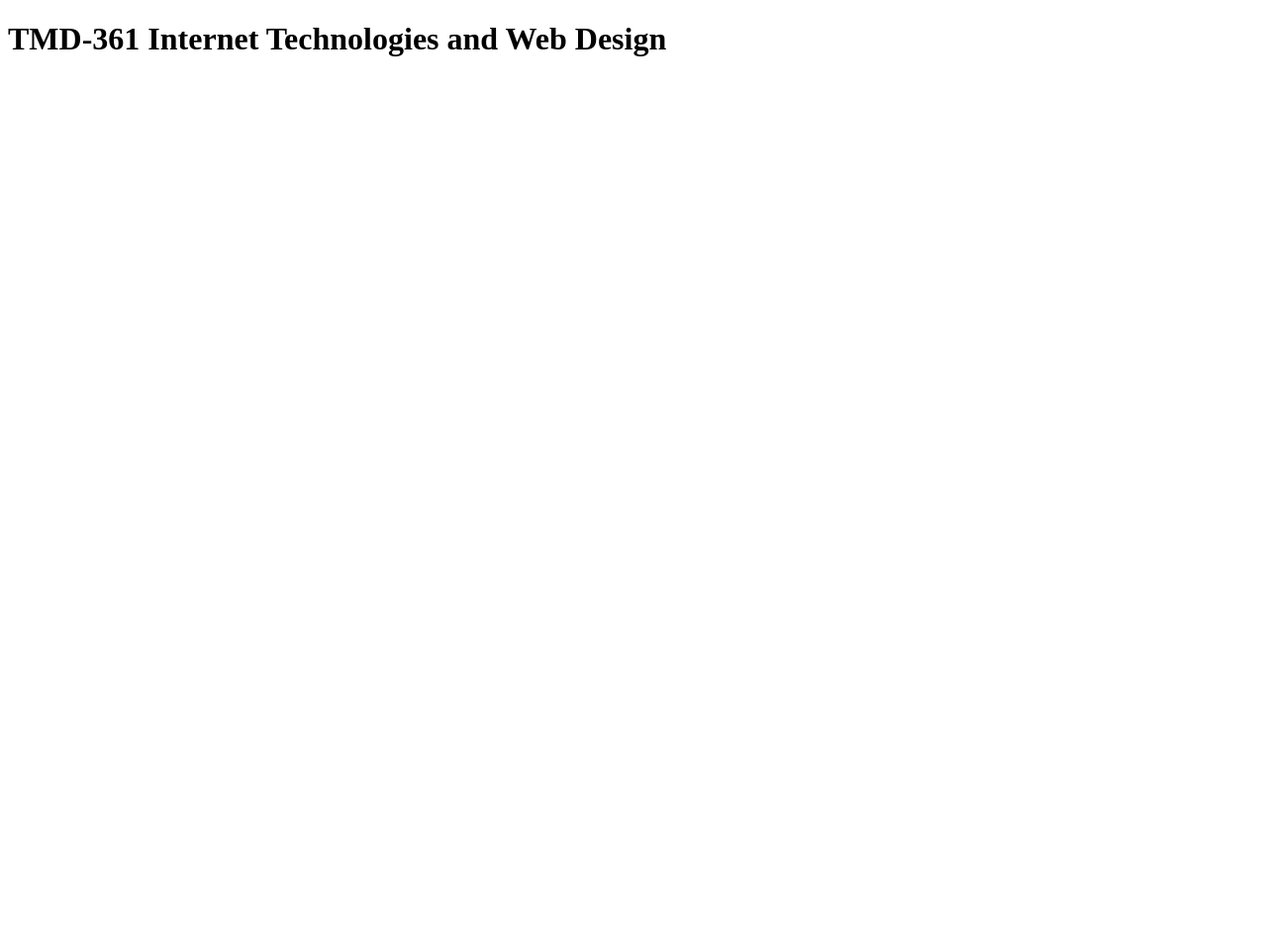
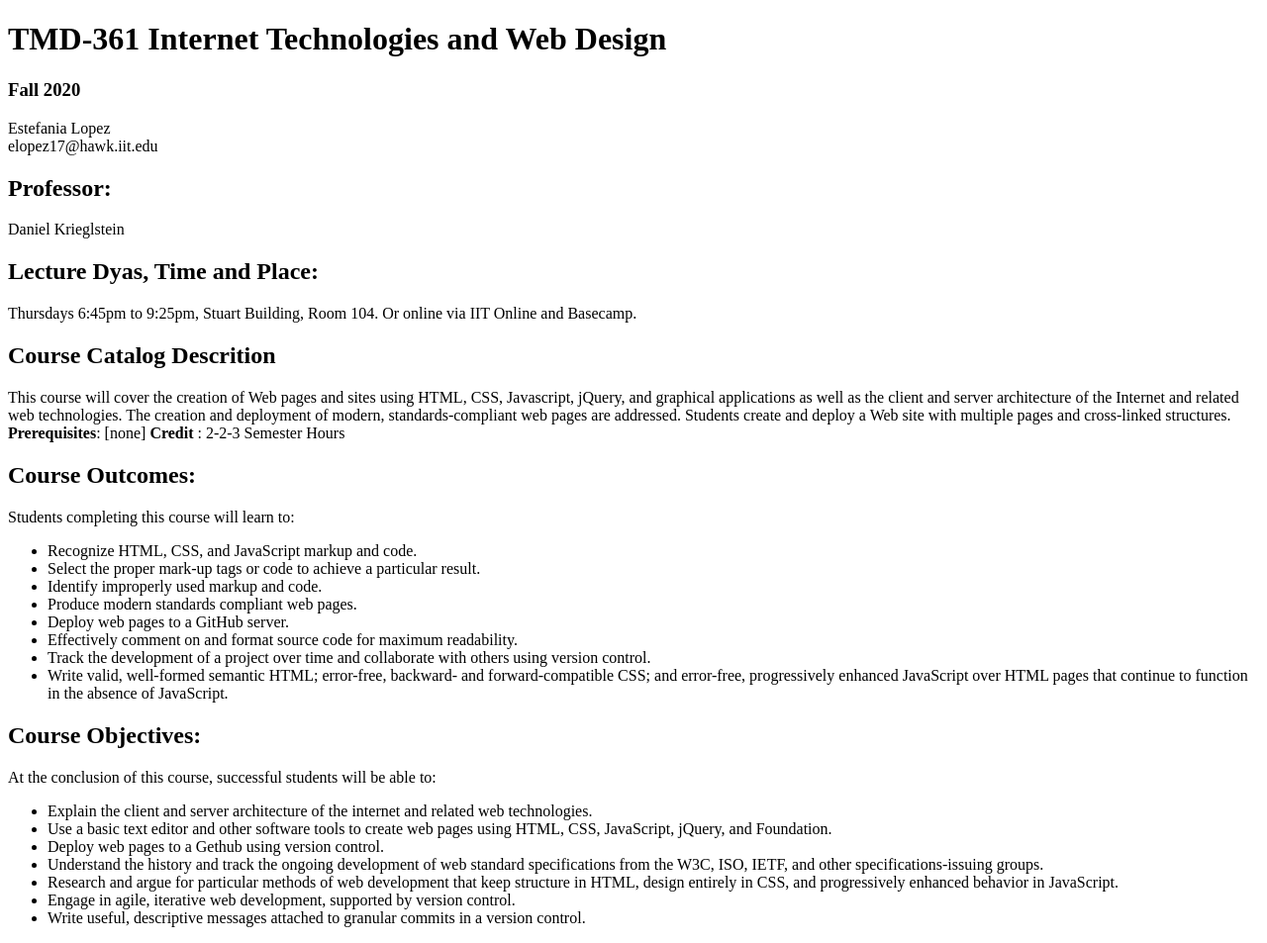
Before and after one commit to estefania-ai/ITMD361-lab2, a plain HTML site: page index.html in a window 1280 px wide. Shown: the whole page at 99% size. Before the commit the page ends 800 px from the top, so only its background shows below. Drawn offline with Linux system fonts and the light colour scheme.

Commit message:
updated course info in index

```diff
--- a/index.html
+++ b/index.html
@@ -1,10 +1,53 @@
 <!DOCTYPE html>
 <html lang="en">
 <head>
-  <meta charset="UTF-8">
+  <meta charset="UTF-8" >
   <title>ITMD-361 Internet Technologies and Web Design</title>
 </head>
 <body>
 <h1>TMD-361 Internet Technologies and Web Design</h1>
+<h3>Fall 2020</h3>
+<p>Estefania Lopez <br> elopez17@hawk.iit.edu</p>
+<h2>Professor:</h2>
+<p>Daniel Krieglstein</p>
+<h2>Lecture Dyas, Time and Place:</h2>
+<p> Thursdays 6:45pm to 9:25pm, Stuart Building, Room 104. Or online via IIT Online and Basecamp.</p>
+<h2>Course Catalog Descrition </h2>
+<p>This course will cover the creation of Web pages and sites using
+    HTML, CSS, Javascript, jQuery, and graphical applications as well as the client and server
+    architecture of the Internet and related web technologies. The creation and deployment of
+    modern, standards-compliant web pages are addressed. Students create and deploy a Web
+    site with multiple pages and cross-linked structures. <strong>Prerequisites</strong>: [none] <strong>Credit</strong>
+    : 2-2-3 Semester Hours
+</p>
+<h2>Course Outcomes:</h2>
+<p>Students completing this course will learn to:</p>
+<ul>
+    <li>Recognize HTML, CSS, and JavaScript markup and code.
+    <li>Select the proper mark-up tags or code to achieve a particular result.</li>
+    <li>Identify improperly used markup and code.</li>
+    <li>Produce modern standards compliant web pages.</li>
+    <li>Deploy web pages to a GitHub server.</li>
+    <li>Effectively comment on and format source code for maximum readability.</li>
+    <li>Track the development of a project over time and collaborate with others using version
+        control.</li>
+    <li> Write valid, well-formed semantic HTML; error-free, backward- and forward-compatible
+        CSS; and error-free, progressively enhanced JavaScript over HTML pages that continue to
+        function in the absence of JavaScript.</li>
+  </ul>
+  <h2>Course Objectives:</h2>
+  <p>At the conclusion of this course, successful students will be able to:</p>
+  <ul>
+      <li>Explain the client and server architecture of the internet and related web technologies.</li>
+        <li>Use a basic text editor and other software tools to create web pages using HTML, CSS,
+            JavaScript, jQuery, and Foundation.</li>
+        <li>Deploy web pages to a Gethub using version control.</li>
+        <li>Understand the history and track the ongoing development of web standard specifications
+            from the W3C, ISO, IETF, and other specifications-issuing groups.</li>
+        <li>Research and argue for particular methods of web development that keep structure in
+            HTML, design entirely in CSS, and progressively enhanced behavior in JavaScript.</li>
+        <li>Engage in agile, iterative web development, supported by version control.</li>
+        <li>Write useful, descriptive messages attached to granular commits in a version control.</li>
+  </ul>
 </body>
 </html>
```
